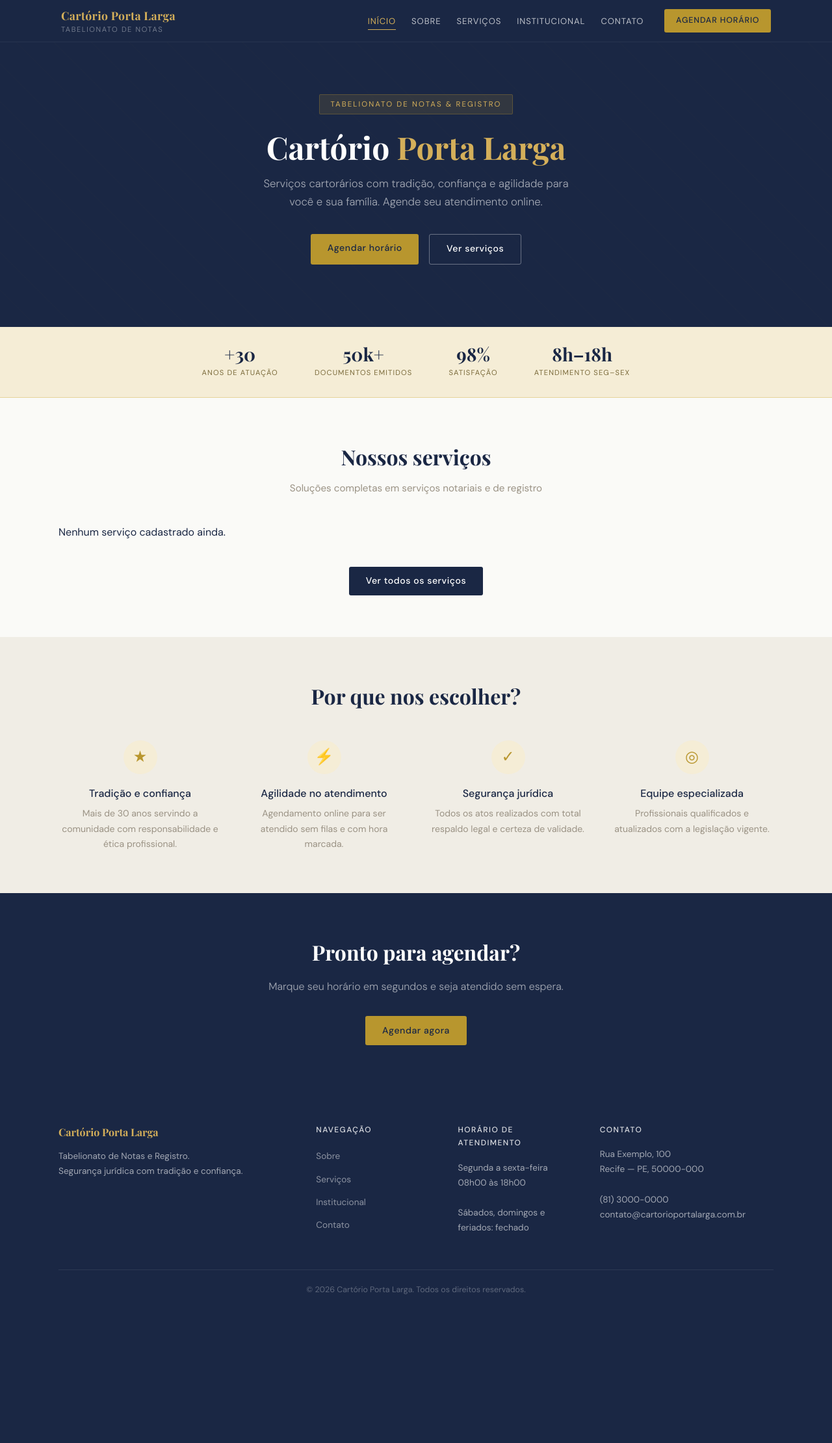
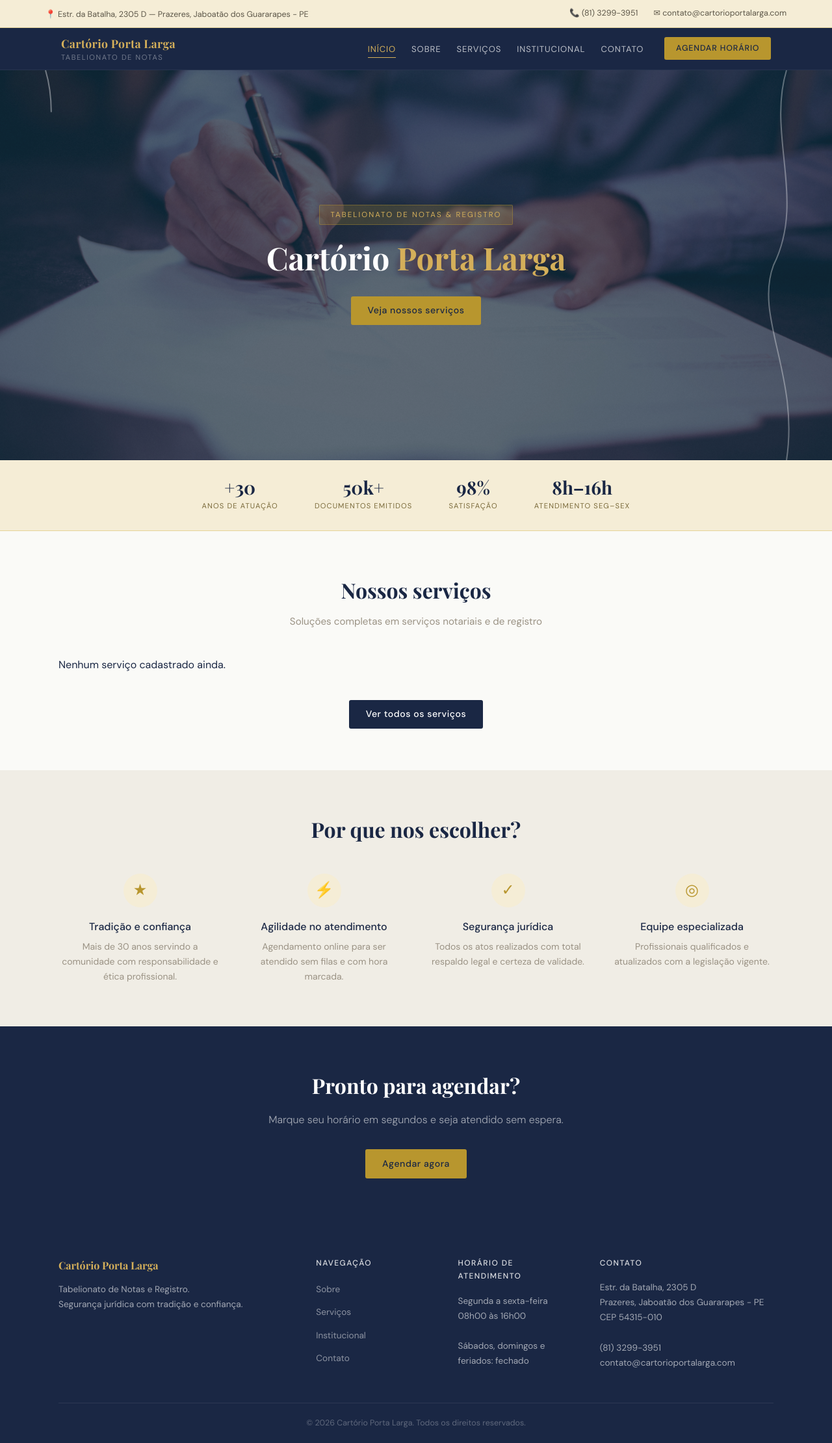
Before and after one commit to luisglauria/Cartorio-Porta-Larga, a Django app: page / in a window 1280 px wide. Shown: the whole page at 65% size. Before the commit the page ends 1991 px from the top, so only its background shows below. Run offline with Django 4.2, Linux system fonts and the light colour scheme; data that the repository does not hold is empty.

Commit message:
visual: topbar, hero com imagem e cobrinhas animadas

```diff
--- a/static/css/main.css
+++ b/static/css/main.css
@@ -25,6 +25,13 @@
   --shadow: 0 2px 12px rgba(26,39,68,.08);
 }
 
+/* ── Topbar ───────────────────────────────────────────── */
+.topbar { background: var(--gold-pale); border-bottom: 1px solid #E5D499; padding: .45rem 1.5rem; }
+.topbar-inner { max-width: 1140px; margin: 0 auto; display: flex; justify-content: space-between; align-items: center; flex-wrap: wrap; gap: .5rem; }
+.topbar-left span, .topbar-right span { font-size: .78rem; color: var(--gray-700); }
+.topbar-right { display: flex; gap: 1.5rem; }
+@media (max-width: 700px) { .topbar-left { display: none; } .topbar-right { gap: 1rem; } }
+
 /* ── Navbar ───────────────────────────────────────────── */
 .navbar { background: var(--navy); position: sticky; top: 0; z-index: 100; border-bottom: 1px solid rgba(255,255,255,.06); }
 .nav-inner { max-width: 1140px; margin: 0 auto; padding: 0 1.5rem; height: 64px; display: flex; align-items: center; gap: 2rem; }
@@ -49,14 +56,25 @@
 .message-info { background: #E8F0FD; color: #1A3A8A; border-left: 3px solid #3B82F6; }
 
 /* ── Hero ─────────────────────────────────────────────── */
-.hero { background: var(--navy); padding: 5rem 1.5rem 6rem; text-align: center; position: relative; overflow: hidden; }
-.hero::before { content: ''; position: absolute; inset: 0; background: repeating-linear-gradient(45deg, transparent, transparent 40px, rgba(184,150,46,.025) 40px, rgba(184,150,46,.025) 41px); pointer-events: none; }
-.hero-inner { position: relative; max-width: 640px; margin: 0 auto; }
-.hero-badge { display: inline-block; background: rgba(184,150,46,.15); color: var(--gold-light); font-size: .72rem; letter-spacing: .18em; text-transform: uppercase; padding: .3rem 1rem; border-radius: 2px; border: 1px solid rgba(184,150,46,.3); margin-bottom: 1.5rem; }
-.hero h1 { font-family: 'Playfair Display', serif; color: #fff; font-size: 3rem; font-weight: 700; line-height: 1.12; margin-bottom: .85rem; }
+.hero { position: relative; height: 600px; display: flex; align-items: center; justify-content: center; text-align: center; background-image: url('/static/img/notary-hero.jpg'); background-size: cover; background-position: center; overflow: hidden; }
+.hero-overlay { position: absolute; inset: 0; background: rgba(20, 30, 55, 0.65); }
+.hero-inner { position: relative; z-index: 1; max-width: 640px; padding: 0 1.5rem; }
+.hero-badge { display: inline-block; background: rgba(184,150,46,.2); color: var(--gold-light); font-size: .72rem; letter-spacing: .18em; text-transform: uppercase; padding: .3rem 1rem; border-radius: 2px; border: 1px solid rgba(184,150,46,.4); margin-bottom: 1.5rem; }
+.hero h1 { font-family: 'Playfair Display', serif; color: #fff; font-size: 3rem; font-weight: 700; line-height: 1.12; margin-bottom: 2rem; }
 .hero h1 em { color: var(--gold-light); font-style: normal; }
-.hero p { color: rgba(255,255,255,.6); font-size: 1.05rem; max-width: 480px; margin: 0 auto 2.2rem; font-weight: 300; }
+.hero p { color: rgba(255,255,255,.65); font-size: 1.05rem; max-width: 480px; margin: 0 auto 2rem; font-weight: 300; }
 .hero-btns { display: flex; gap: 1rem; justify-content: center; flex-wrap: wrap; }
+.hero-snake-left { position: absolute; left: 40px; top: 0; bottom: 0; z-index: 2; }
+.hero-snake-left svg { width: 60px; height: 100%; }
+.hero-snake-right { position: absolute; right: 40px; top: 0; bottom: 0; z-index: 2; }
+.hero-snake-right svg { width: 60px; height: 100%; }
+.snake-path-left { animation: drawSnake 3s ease-in-out infinite alternate; }
+.snake-path-right { animation: drawSnake 3s ease-in-out infinite alternate-reverse; }
+@keyframes drawSnake {
+  0% { stroke-dashoffset: 800; opacity: 0; }
+  30% { opacity: 1; }
+  100% { stroke-dashoffset: 0; opacity: 0.6; }
+}
 
 /* ── Stats Bar ────────────────────────────────────────── */
 .stats-bar { background: var(--gold-pale); border-bottom: 1px solid #E5D499; padding: 1.75rem 1.5rem; display: flex; gap: 1.5rem; justify-content: center; flex-wrap: wrap; }
--- a/templates/base/base.html
+++ b/templates/base/base.html
@@ -12,6 +12,20 @@
 </head>
 <body>
 
+<!-- Barra superior com endereço e telefone -->
+<div class="topbar">
+  <div class="topbar-inner">
+    <div class="topbar-left">
+      <span>📍 Estr. da Batalha, 2305 D — Prazeres, Jaboatão dos Guararapes - PE</span>
+    </div>
+    <div class="topbar-right">
+      <span>📞 (81) 3299-3951</span>
+      <span>✉ contato@cartorioportalarga.com</span>
+    </div>
+  </div>
+</div>
+
+<!-- Navbar principal -->
 <nav class="navbar">
   <div class="nav-inner">
     <a href="{% url 'home' %}" class="nav-logo">
@@ -66,11 +80,11 @@
     </div>
     <div class="footer-col">
       <h4>Horário de atendimento</h4>
-      <p>Segunda a sexta-feira<br>08h00 às 18h00<br><br>Sábados, domingos e feriados: fechado</p>
+      <p>Segunda a sexta-feira<br>08h00 às 16h00<br><br>Sábados, domingos e feriados: fechado</p>
     </div>
     <div class="footer-col">
       <h4>Contato</h4>
-      <p>Rua Exemplo, 100<br>Recife — PE, 50000-000<br><br>(81) 3000-0000<br>contato@cartorioportalarga.com.br</p>
+      <p>Estr. da Batalha, 2305 D<br>Prazeres, Jaboatão dos Guararapes - PE<br>CEP 54315-010<br><br>(81) 3299-3951<br>contato@cartorioportalarga.com</p>
     </div>
   </div>
   <div class="footer-bottom">
--- a/templates/base/home.html
+++ b/templates/base/home.html
@@ -3,14 +3,21 @@
 
 {% block content %}
 <section class="hero">
+  <div class="hero-overlay"></div>
   <div class="hero-inner">
     <div class="hero-badge">Tabelionato de Notas &amp; Registro</div>
     <h1>Cartório <em>Porta Larga</em></h1>
-    <p>Serviços cartorários com tradição, confiança e agilidade para você e sua família. Agende seu atendimento online.</p>
-    <div class="hero-btns">
-      <a href="{% url 'novo_agendamento' %}" class="btn btn-gold">Agendar horário</a>
-      <a href="{% url 'servicos' %}" class="btn btn-outline-white">Ver serviços</a>
-    </div>
+    <a href="{% url 'servicos' %}" class="btn btn-gold">Veja nossos serviços</a>
+  </div>
+  <div class="hero-snake-left">
+    <svg viewBox="0 0 60 600" xmlns="http://www.w3.org/2000/svg">
+      <path class="snake-path-left" d="M30,0 C60,100 0,200 50,300 C80,380 10,470 30,600" fill="none" stroke="rgba(255,255,255,0.5)" stroke-width="2" stroke-dasharray="800" stroke-dashoffset="800"/>
+    </svg>
+  </div>
+  <div class="hero-snake-right">
+    <svg viewBox="0 0 60 600" xmlns="http://www.w3.org/2000/svg">
+      <path class="snake-path-right" d="M30,0 C0,100 60,200 10,300 C-20,380 50,470 30,600" fill="none" stroke="rgba(255,255,255,0.5)" stroke-width="2" stroke-dasharray="800" stroke-dashoffset="800"/>
+    </svg>
   </div>
 </section>
 
@@ -18,7 +25,7 @@
   <div class="stat"><div class="stat-num">+30</div><div class="stat-label">Anos de atuação</div></div>
   <div class="stat"><div class="stat-num">50k+</div><div class="stat-label">Documentos emitidos</div></div>
   <div class="stat"><div class="stat-num">98%</div><div class="stat-label">Satisfação</div></div>
-  <div class="stat"><div class="stat-num">8h–18h</div><div class="stat-label">Atendimento seg–sex</div></div>
+  <div class="stat"><div class="stat-num">8h–16h</div><div class="stat-label">Atendimento seg–sex</div></div>
 </section>
 
 <section class="section-block">
```
Also changed, not shown: README.md, static/img/notary-hero.jpg (added), 1 other file.
